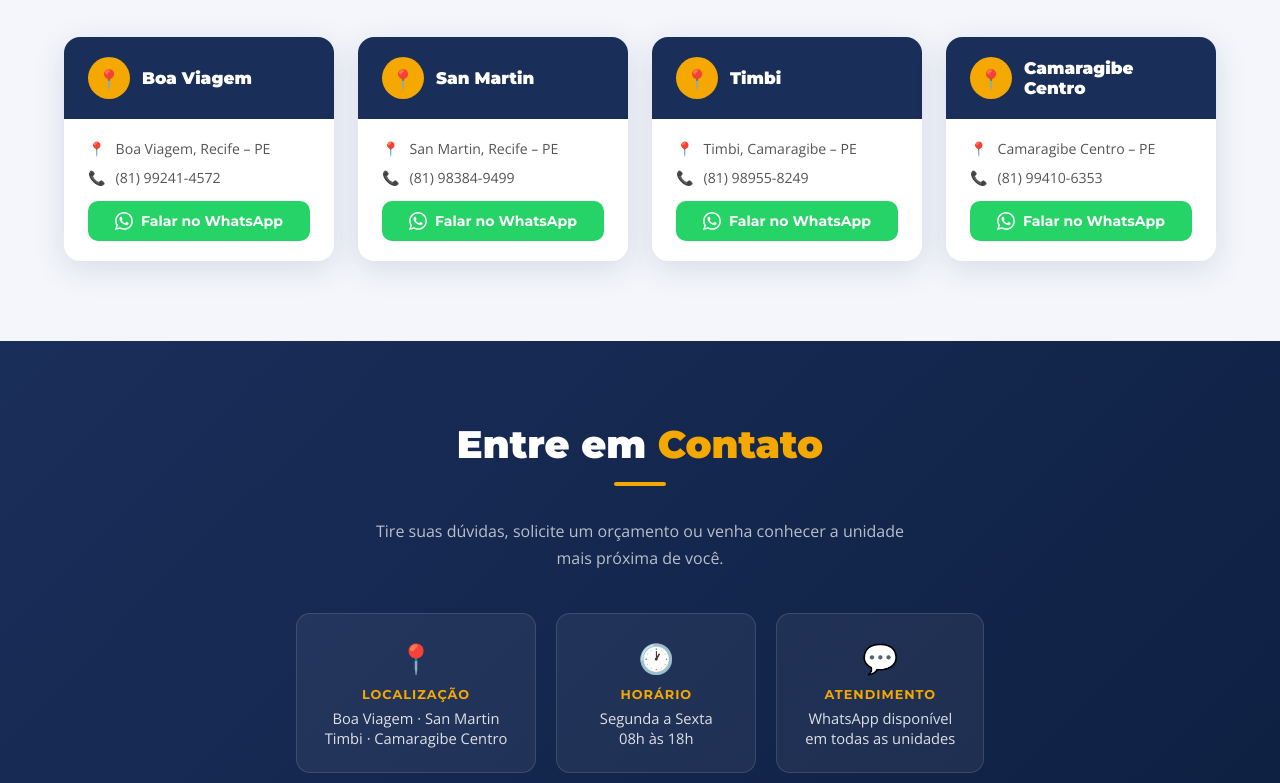
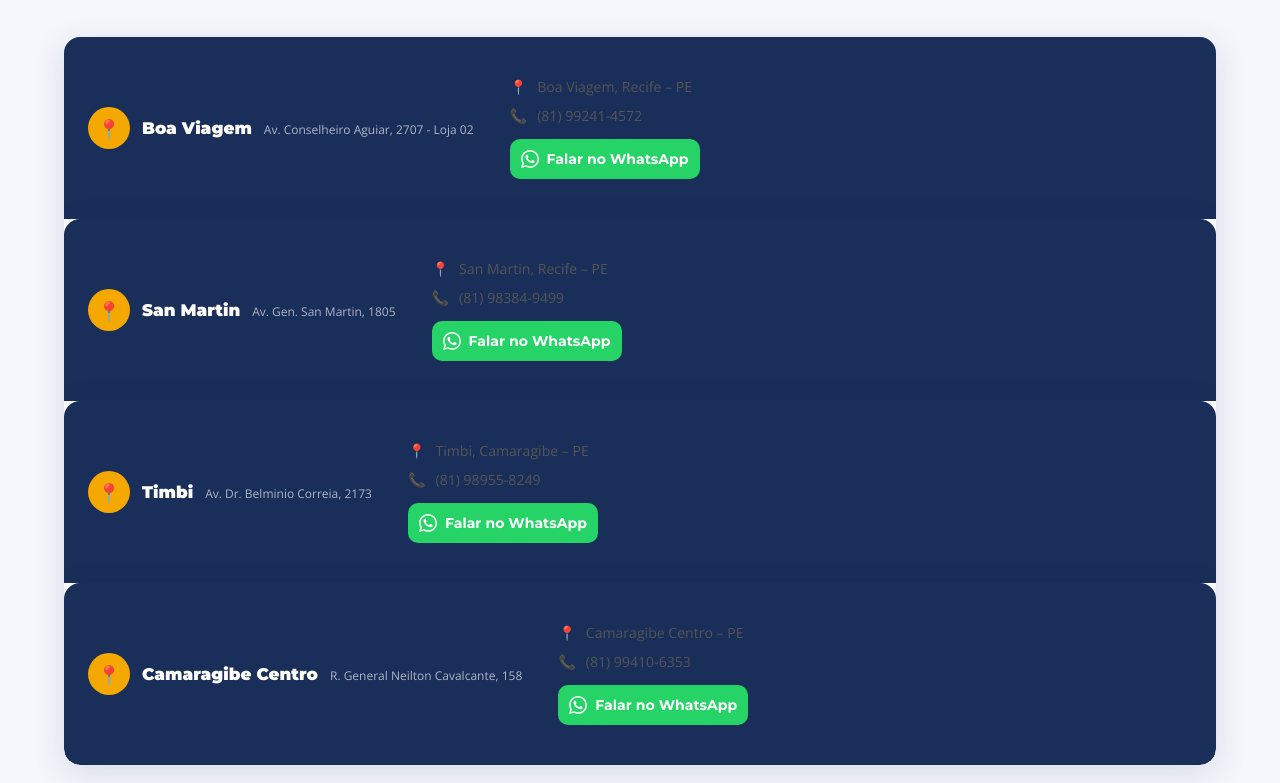
Before and after one commit to Caioestandislau/shalonsiteteste2, a plain HTML site: page index.html in a window 1280 px wide. Shown: the part 2417-3200 px from the top of the page. Drawn offline with nearby package versions, Linux system fonts and the light colour scheme.

Commit message:
Add files via upload

```diff
--- a/index.html
+++ b/index.html
@@ -231,6 +231,10 @@
       font-family: 'Montserrat', sans-serif; font-weight: 800;
       color: var(--branco); font-size: 1.05rem;
     }
+    .unidade-endereco {
+      font-size: 0.75rem; color: rgba(255,255,255,0.65);
+      margin-top: 4px; line-height: 1.4;
+    }
     .unidade-body { padding: 20px 24px; }
     .unidade-info {
       display: flex; align-items: center; gap: 10px;
@@ -460,7 +464,7 @@
       <div class="unidade-header">
         <div class="unidade-icon">📍</div>
         <div class="unidade-nome">Boa Viagem</div>
-      </div>
+        <div class="unidade-endereco">Av. Conselheiro Aguiar, 2707 - Loja 02</div>
       <div class="unidade-body">
         <div class="unidade-info"><span>📍</span> Boa Viagem, Recife – PE</div>
         <div class="unidade-info"><span>📞</span> (81) 99241-4572</div>
@@ -475,7 +479,7 @@
       <div class="unidade-header">
         <div class="unidade-icon">📍</div>
         <div class="unidade-nome">San Martin</div>
-      </div>
+        <div class="unidade-endereco">Av. Gen. San Martin, 1805</div>
       <div class="unidade-body">
         <div class="unidade-info"><span>📍</span> San Martin, Recife – PE</div>
         <div class="unidade-info"><span>📞</span> (81) 98384-9499</div>
@@ -490,7 +494,7 @@
       <div class="unidade-header">
         <div class="unidade-icon">📍</div>
         <div class="unidade-nome">Timbi</div>
-      </div>
+        <div class="unidade-endereco">Av. Dr. Belminio Correia, 2173</div>
       <div class="unidade-body">
         <div class="unidade-info"><span>📍</span> Timbi, Camaragibe – PE</div>
         <div class="unidade-info"><span>📞</span> (81) 98955-8249</div>
@@ -505,7 +509,7 @@
       <div class="unidade-header">
         <div class="unidade-icon">📍</div>
         <div class="unidade-nome">Camaragibe Centro</div>
-      </div>
+        <div class="unidade-endereco">R. General Neilton Cavalcante, 158</div>
       <div class="unidade-body">
         <div class="unidade-info"><span>📍</span> Camaragibe Centro – PE</div>
         <div class="unidade-info"><span>📞</span> (81) 99410-6353</div>
```
